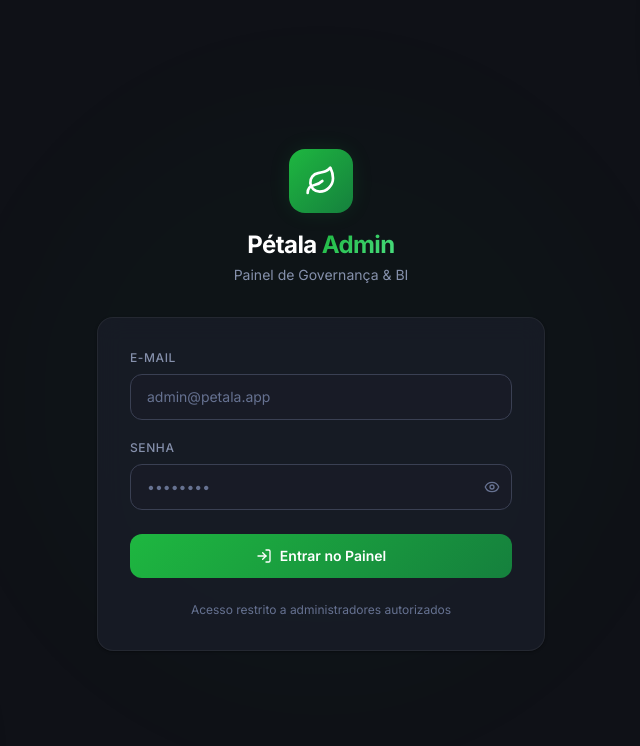
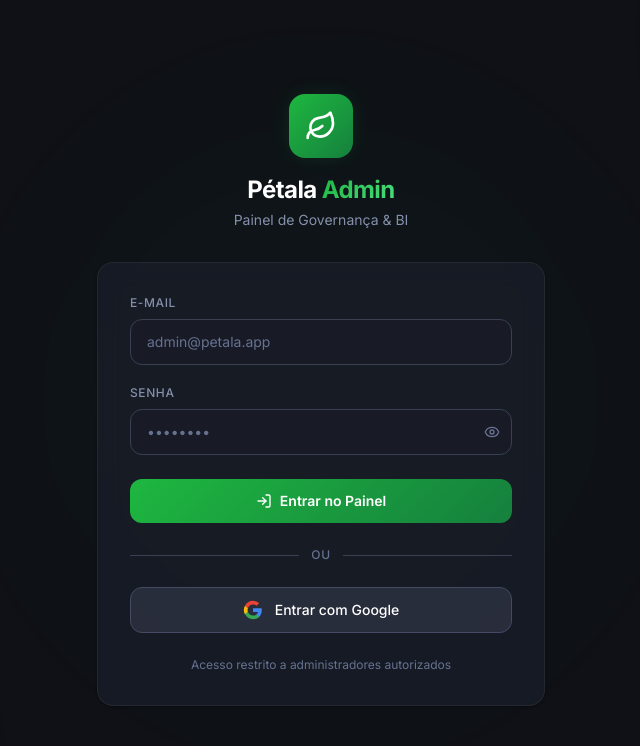
Before and after one commit to osvaldoqueta/petalapanel, a React (Vite) app: page /login in a window 1280 px wide. Shown: the top 746 px of the page, without its empty margins (319-959 px from the left). Built offline with nearby package versions, Linux system fonts and the light colour scheme; no server answers.

Commit message:
Google accont login

```diff
--- a/src/modules/auth/hooks/useAuth.tsx
+++ b/src/modules/auth/hooks/useAuth.tsx
@@ -18,6 +18,7 @@
   role: UserRole | null
   hasRole: (minRole: UserRole) => boolean
   signIn: (email: string, password: string) => Promise<{ error: string | null }>
+  signInWithGoogle: () => Promise<{ error: string | null }>
   signOut: () => Promise<void>
 }
 
@@ -104,6 +105,17 @@
     return { error: null }
   }, [fetchProfile, navigate])
 
+  const signInWithGoogle = useCallback(async () => {
+    const { error } = await supabase.auth.signInWithOAuth({
+      provider: 'google',
+      options: {
+        redirectTo: window.location.origin,
+      },
+    })
+    if (error) return { error: error.message }
+    return { error: null }
+  }, [])
+
   const signOut = useCallback(async () => {
     await supabase.auth.signOut()
     setSession(null)
@@ -119,6 +131,7 @@
     role: profile?.role ?? null,
     hasRole,
     signIn,
+    signInWithGoogle,
     signOut,
   }
 
--- a/src/modules/auth/pages/LoginPage.tsx
+++ b/src/modules/auth/pages/LoginPage.tsx
@@ -8,7 +8,7 @@
 import { LogIn, Eye, EyeOff, AlertCircle, Leaf } from 'lucide-react'
 
 export default function LoginPage() {
-  const { signIn } = useAuth()
+  const { signIn, signInWithGoogle } = useAuth()
   const [email, setEmail] = useState('')
   const [password, setPassword] = useState('')
   const [showPassword, setShowPassword] = useState(false)
@@ -23,6 +23,16 @@
     const { error: err } = await signIn(email, password)
     if (err) setError(err)
     setIsSubmitting(false)
+  }
+
+  const handleGoogleLogin = async () => {
+    setError(null)
+    setIsSubmitting(true)
+    const { error: err } = await signInWithGoogle()
+    if (err) {
+      setError(err)
+      setIsSubmitting(false)
+    }
   }
 
   return (
@@ -132,6 +142,34 @@
             )}
           </button>
 
+          {/* Divider */}
+          <div className="my-6 flex items-center justify-center gap-3">
+            <div className="h-[1px] flex-1 bg-surface-800" />
+            <span className="text-xs uppercase tracking-wider text-surface-500 font-medium">Ou</span>
+            <div className="h-[1px] flex-1 bg-surface-800" />
+          </div>
+
+          {/* Google Login */}
+          <button
+            type="button"
+            onClick={handleGoogleLogin}
+            disabled={isSubmitting}
+            className={cn(
+              'w-full flex items-center justify-center gap-3 rounded-xl border border-surface-700 bg-surface-800/50 px-6 py-3 text-sm font-medium text-white',
+              'hover:bg-surface-700 hover:border-surface-600 transition-all duration-300',
+              'disabled:opacity-50 disabled:cursor-not-allowed'
+            )}
+          >
+            <svg viewBox="0 0 24 24" className="h-5 w-5">
+              <path d="M22.56 12.25c0-.78-.07-1.53-.2-2.25H12v4.26h5.92c-.26 1.37-1.04 2.53-2.21 3.31v2.77h3.57c2.08-1.92 3.28-4.74 3.28-8.09z" fill="#4285F4"/>
+              <path d="M12 23c2.97 0 5.46-.98 7.28-2.66l-3.57-2.77c-.98.66-2.23 1.06-3.71 1.06-2.86 0-5.29-1.93-6.16-4.53H2.18v2.84C3.99 20.53 7.7 23 12 23z" fill="#34A853"/>
+              <path d="M5.84 14.09c-.22-.66-.35-1.36-.35-2.09s.13-1.43.35-2.09V7.07H2.18C1.43 8.55 1 10.22 1 12s.43 3.45 1.18 4.93l2.85-2.22.81-.62z" fill="#FBBC05"/>
+              <path d="M12 5.38c1.62 0 3.06.56 4.21 1.64l3.15-3.15C17.45 2.09 14.97 1 12 1 7.7 1 3.99 3.47 2.18 7.07l3.66 2.84c.87-2.6 3.3-4.53 6.16-4.53z" fill="#EA4335"/>
+            </svg>
+            Entrar com Google
+          </button>
+
+
           {/* Footer */}
           <p className="mt-6 text-center text-xs text-surface-500">
             Acesso restrito a administradores autorizados
```
